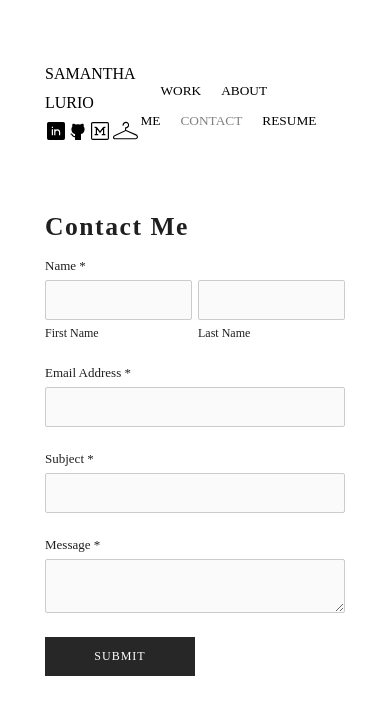
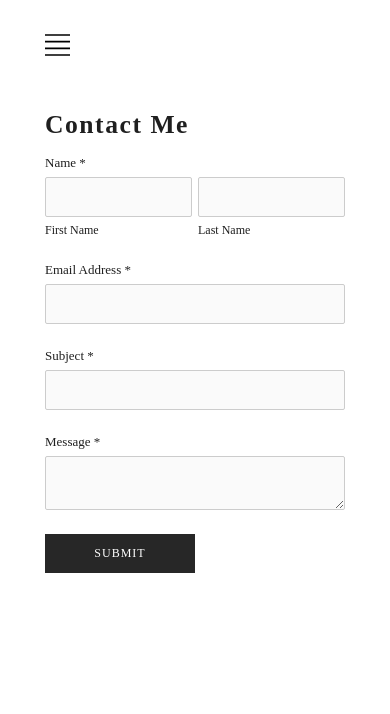
Before and after one commit to slurio/My-Website, a React (Create React App) app: page /contact in a window 390 px wide. Shown: the top 714 px of the page. Built offline with nearby package versions, Linux system fonts and the light colour scheme; no server answers.

Commit message:
navbar mobile icon added

```diff
--- a/src/Components/NavBar.js
+++ b/src/Components/NavBar.js
@@ -6,11 +6,18 @@ import LinkedinIcon from '../assets/linkedin.svg';
 import GithubIcon from '../assets/github.svg';
 import MediumIcon from '../assets/medium.svg';
 import FashionPortfolio from '../assets/hanger.svg';
+import NavIcon from '../assets/icon.svg';
+import { useState } from 'react';
 
 function NavBar() {
     let location = useLocation();
+    let [screenWidth, setScreenWidth] = useState(window.innerWidth);
+    window.addEventListener('resize', () => setScreenWidth(window.innerWidth));
 
     return(
+        screenWidth <= 590 ?
+            <NavigationIcon src={NavIcon} alt='navgation icon to open nav bar'/>
+            :
             <NavBarContainer>
                 <div>
                     <LogoLink to='/'>Samantha Lurio</LogoLink>
@@ -40,6 +47,10 @@ function NavBar() {
 }
 
 export default NavBar;
+
+const NavigationIcon = styled.img`
+    margin-bottom: 30px;
+`
 
 const NavBarContainer = styled.div`
     display: flex;
--- a/src/Components/Work.js
+++ b/src/Components/Work.js
@@ -6,7 +6,9 @@ import BreakupSpaceLogo from '../assets/breakup_space_logo.png';
 import ViaggamoLogo from '../assets/viaggamo_logo.png';
 import ScribbleLogo from '../assets/scribble_logo.png';
 
+
 function Work() {
+
     return(
         <>
         <ProjectContainer>
```
Also changed, not shown: src/assets/icon.svg (added), 1 other file (tests, documents, lock files or other folders). Lines whose indentation alone changed are shown as unchanged.
